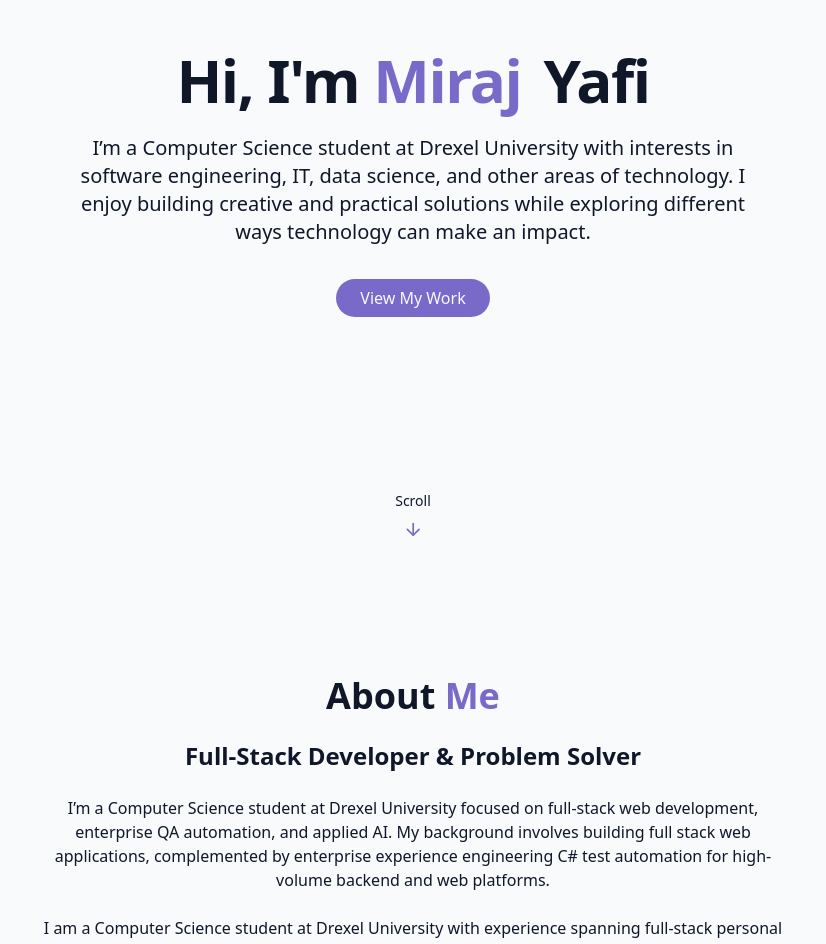
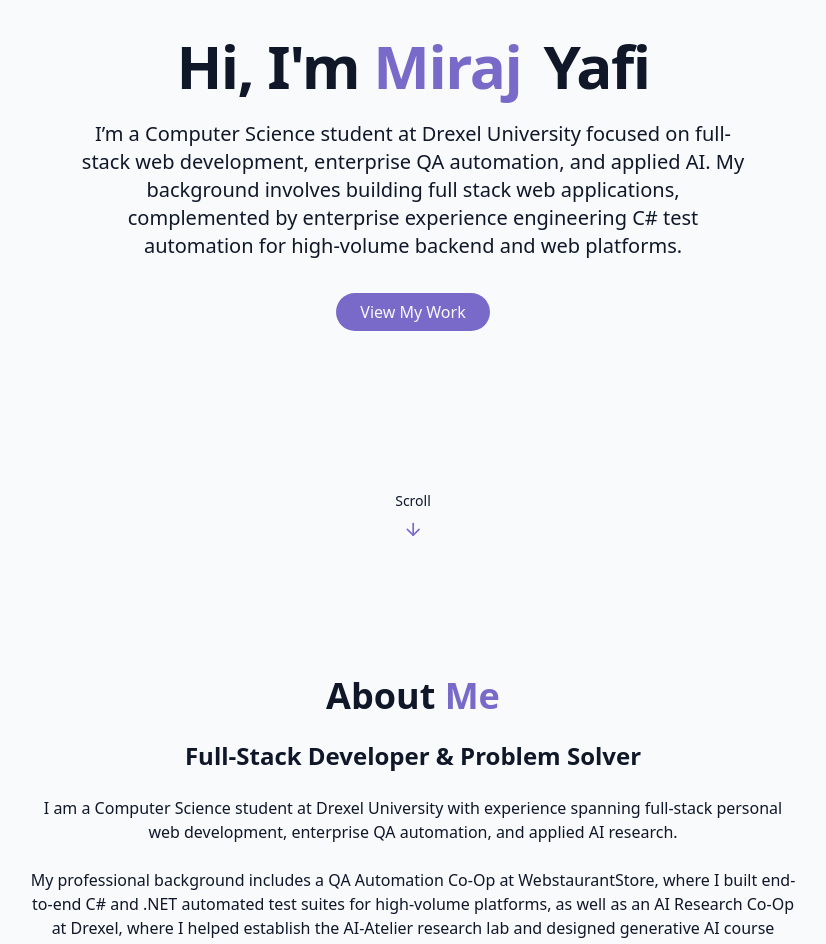
Before and after one commit to rubberart7/Main_Portfolio_Website, a React (Vite) app: page / in a window 1280 px wide. Shown: the part 220-1164 px from the top of the page, without its empty margins (227-1053 px from the left). Built offline with nearby package versions, Linux system fonts and the light colour scheme.

Commit message:
adjust hero section

```diff
--- a/src/components/AboutSection.jsx
+++ b/src/components/AboutSection.jsx
@@ -16,13 +16,10 @@ export const AboutSection = () => {
 
 
           <p className="text-muted-foreground max-w-3xl mx-auto">
-            I’m a Computer Science student at Drexel University focused on full-stack web development, enterprise QA automation, and applied AI.
-            My background involves building full stack web applications, complemented by enterprise experience engineering C# test automation for high-volume backend and
-            web platforms.
+            I am a Computer Science student at Drexel University with experience spanning full-stack personal web development,
+            enterprise QA automation, and applied AI research.
           </p>
           <p className="text-muted-foreground max-w-3xl mx-auto">
-            I am a Computer Science student at Drexel University with experience spanning full-stack personal web development,
-            enterprise QA automation, and applied AI research.
             My professional background includes a QA Automation Co-Op at WebstaurantStore,
             where I built end-to-end C# and .NET automated test suites for high-volume platforms, as well as an AI Research Co-Op at Drexel,
             where I helped establish the AI-Atelier research lab and designed generative AI course material.
--- a/src/components/HeroSection.jsx
+++ b/src/components/HeroSection.jsx
@@ -21,9 +21,9 @@ export const HeroSection = () => {
           </h1>
 
           <p className="text-lg md:text-xl text-muted-foreground max-w-2xl mx-auto opacity-0 animate-fade-in-delay-3">
-           I’m a Computer Science student at Drexel University with interests in software engineering, IT, data science, and other areas of technology.
-           I enjoy building creative and practical solutions while exploring different ways technology can make an impact.
-
+           I’m a Computer Science student at Drexel University focused on full-stack web development, enterprise QA automation, and applied AI.
+            My background involves building full stack web applications, complemented by enterprise experience engineering C# test automation for high-volume backend and
+            web platforms.
           </p>
 
           <div className="pt-4 opacity-0 animate-fade-in-delay-4">
```
